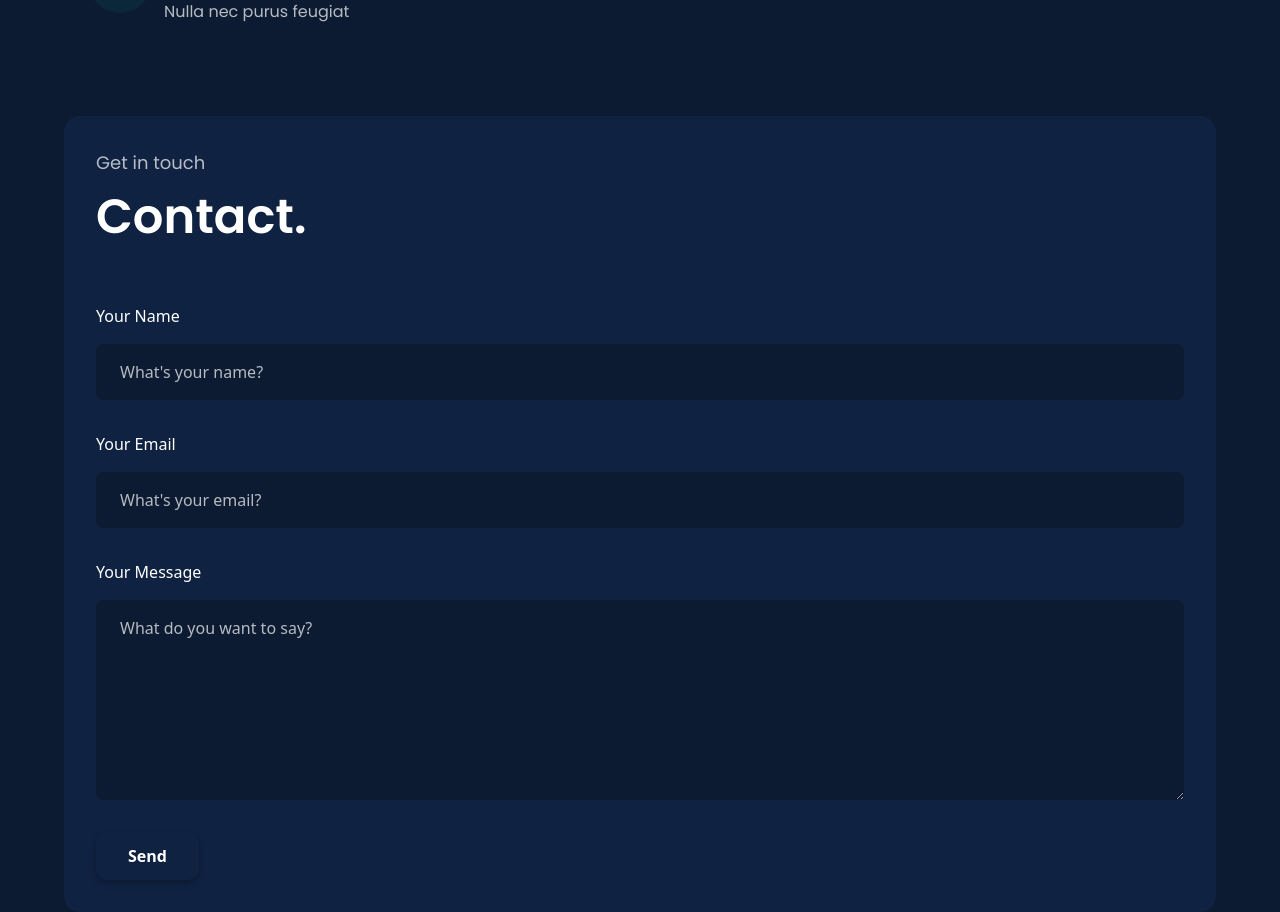
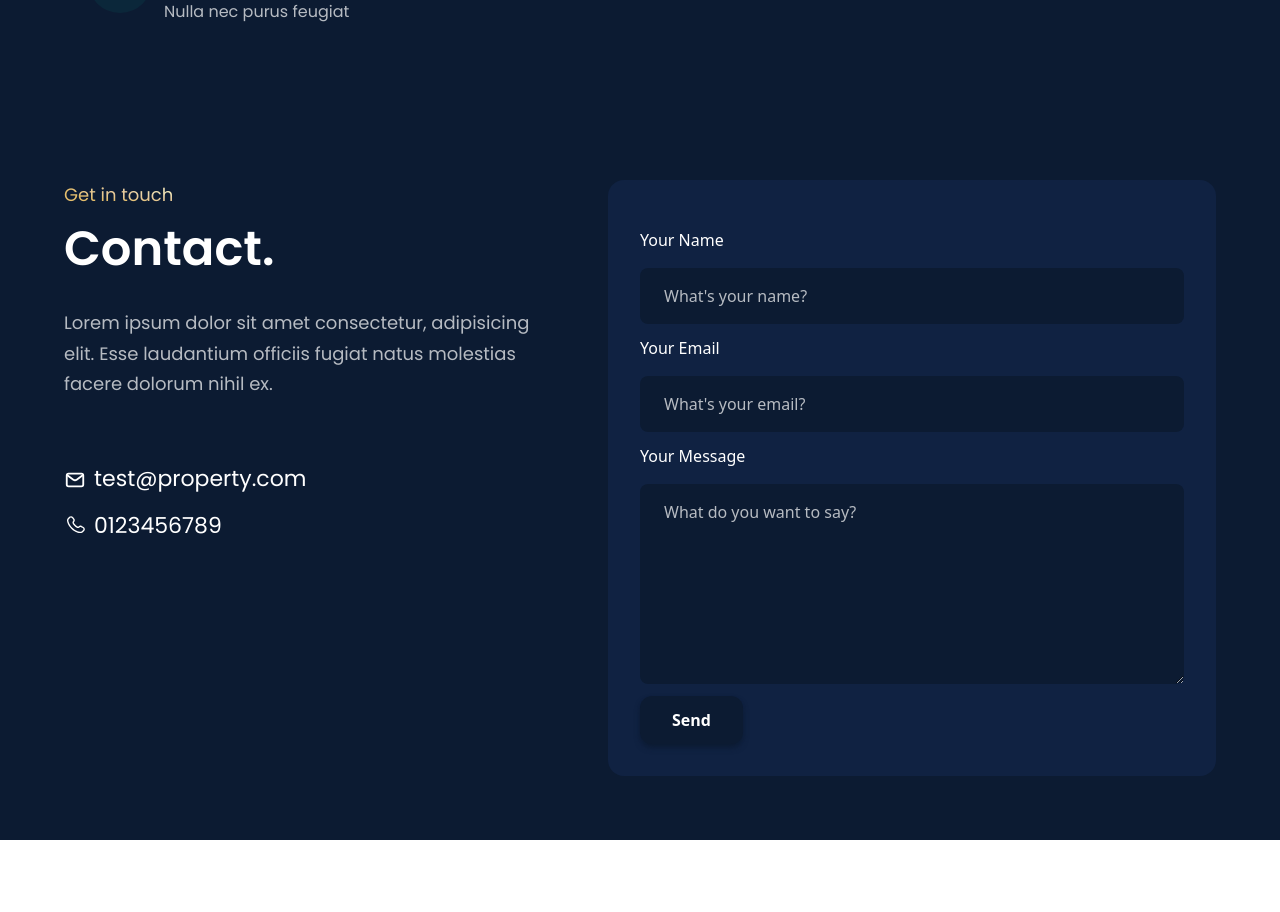
Before and after one commit to Jack-Camo/react-property-website, a React (Vite) app: page / in a window 1280 px wide. Shown: the part 2100-3012 px from the top of the page. After the commit the page ends 2940 px from the top, so only its background shows below. Built offline with nearby package versions, Linux system fonts and the light colour scheme.

Commit message:
feat: add static contact section

```diff
--- a/src/assets/index.js
+++ b/src/assets/index.js
@@ -10,6 +10,8 @@ import sofa from './sofa.svg';
 import toilet from './toilet.svg';
 import dalton_bathroom_1 from './property/dalton-bathroom-1.jpg';
 import barrow_living_room from './property/barrow-living-room.jpg';
+import email from './email.svg';
+import phone from './phone.svg';
 
 export {
     logo_gold,
@@ -23,5 +25,7 @@ export {
     sofa,
     toilet,
     dalton_bathroom_1,
-    barrow_living_room
+    barrow_living_room,
+    email,
+    phone
 };
--- a/src/components/Contact.jsx
+++ b/src/components/Contact.jsx
@@ -1,7 +1,8 @@
 import { useState, useRef } from "react"
 import emailjs from '@emailjs/browser'
-
-import styles from "../style"
+import styles, { layout } from "../style"
+import { email, phone } from "../assets"
+import { contactInfo } from "../constants"
 
 const Contact = () => {
   const formRef = useRef();
@@ -37,7 +38,7 @@ const Contact = () => {
     )
     .then(() => {
       setLoading(false);
-      alert('Thank you. I will get back to you as soon as possible.');
+      alert('Thank you. We will get back to you as soon as possible.');
 
       setForm({
         name: '',
@@ -54,17 +55,32 @@ const Contact = () => {
   }
 
   return (
-    <div className="xl:mt-12 xl:flex-row flex-col-reverse flex gap-10 overflow-hidden">
-      <div className="flex-[0.75] bg-tertiary p-8 rounded-2xl">
-        <p className={styles.paragraph}>Get in touch</p>
-        <h2 className={styles.heading2}>Contact.</h2>
+    <section id="contact" className={layout.section}>
 
+      <div className="flex flex-1 flex-col md:mb-0 mb-4">
+        <p className={`${styles.paragraph} small-text-gradient-gold`}>Get in touch</p>
+        <h2 className={`${styles.heading2} `}>Contact.</h2>
+        <p className={`${styles.paragraph} max-w-[470px] mt-5`}>
+          {contactInfo.description}
+        </p>
+        <div className="mt-16 flex items-center space-x-2">
+          <img src={email} alt="icon" className={`text-white w-[22px] h-[22px]`}/>
+          <p className={`${styles.paragraph} text-white text-[22px]`}>{contactInfo.email}</p>
+        </div>
+
+        <div className="mt-4 flex items-center space-x-2">
+          <img src={phone} alt="icon" className={`text-white w-[22px] h-[22px]`}/>
+          <p className={`${styles.paragraph} text-white text-[22px]`}>{contactInfo.number}</p>
+        </div>
+      </div>
+
+      <div className={`flex-1 flex bg-tertiary p-8 rounded-2xl`}>
         <form
           ref={formRef}
           onSubmit={handleSubmit}
-          className="mt-12 flex flex-col gap-8"
+          className="mt-4 flex-1 flex-col gap-8"
         >
-          <label className="flex flex-col">
+          <label className="flex flex-col mb-3">
             <span className="text-white font-medium mb-4">Your Name</span>
             <input
               type="text"
@@ -76,7 +92,7 @@ const Contact = () => {
             />
           </label>
 
-          <label className="flex flex-col">
+          <label className="flex flex-col mb-3">
             <span className="text-white font-medium mb-4">Your Email</span>
             <input
               type="email"
@@ -88,7 +104,7 @@ const Contact = () => {
             />
           </label>
 
-          <label className="flex flex-col">
+          <label className="flex flex-col mb-3">
             <span className="text-white font-medium mb-4">Your Message</span>
             <textarea
             rows="7"
@@ -102,13 +118,13 @@ const Contact = () => {
 
           <button
             type="submit"
-            className="bg-tertiary py-3 px-8 outline-none w-fit text-white font-bold shadow-md shadow-primary rounded-xl"
+            className="bg-primary py-3 px-8 outline-none w-fit text-white font-bold shadow-md shadow-primary rounded-xl"
           >
             {loading ? 'Sending...' : 'Send'}
           </button>
         </form>
       </div>
-    </div>
+    </section>
   )
 }
 
--- a/src/constants/index.js
+++ b/src/constants/index.js
@@ -57,3 +57,10 @@ export const property_slides = [
     image: barrow_living_room,
   }
 ];
+
+export const contactInfo =
+{
+  description: "Lorem ipsum dolor sit amet consectetur, adipisicing elit. Esse laudantium officiis fugiat natus molestias facere dolorum nihil ex.",
+  email: "test@property.com",
+  number: "0123456789",
+};
--- a/src/index.css
+++ b/src/index.css
@@ -41,6 +41,21 @@
     #f0e6b9 20%,
     #e6c99c 50%,
     #e6c890 75%,
+    #e5be6c 100%
+  );
+  -webkit-background-clip: text;
+  -webkit-text-fill-color: transparent;
+  background-clip: text;
+  text-fill-color: transparent;
+}
+
+.small-text-gradient-gold {
+  background: radial-gradient(
+    50.18% 50.18% at 50.16% 35.69%,
+    #def9fa 1%,
+    #f0e6b9 60%,
+    #e6c99c 80%,
+    #e6c890 90%,
     #e5be6c 100%
   );
   -webkit-background-clip: text;
```
Also changed, not shown: src/assets/email.svg (added), src/assets/phone.svg (added).
